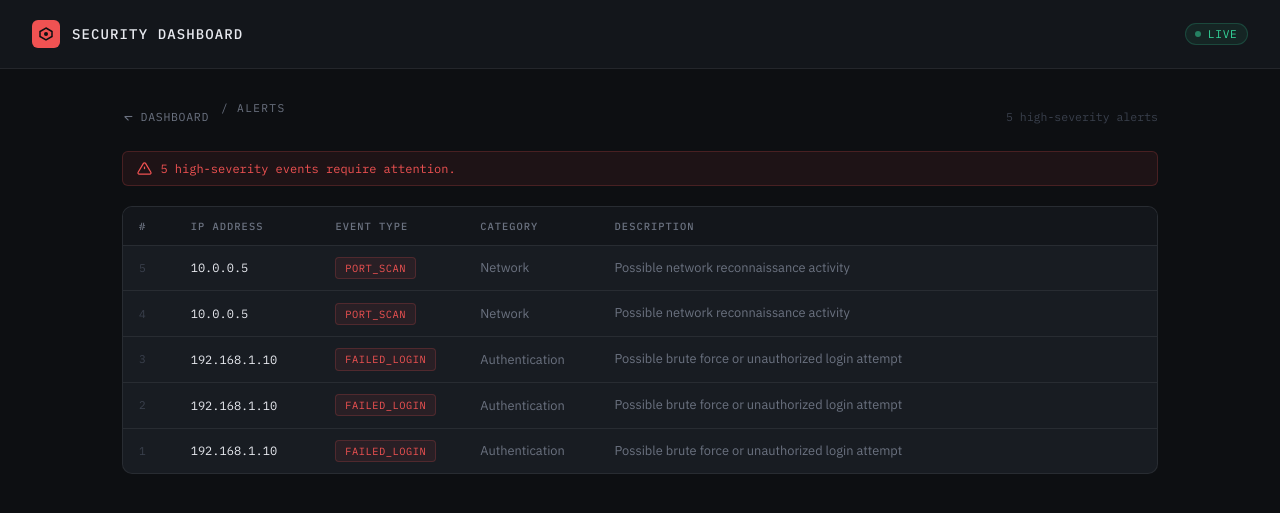
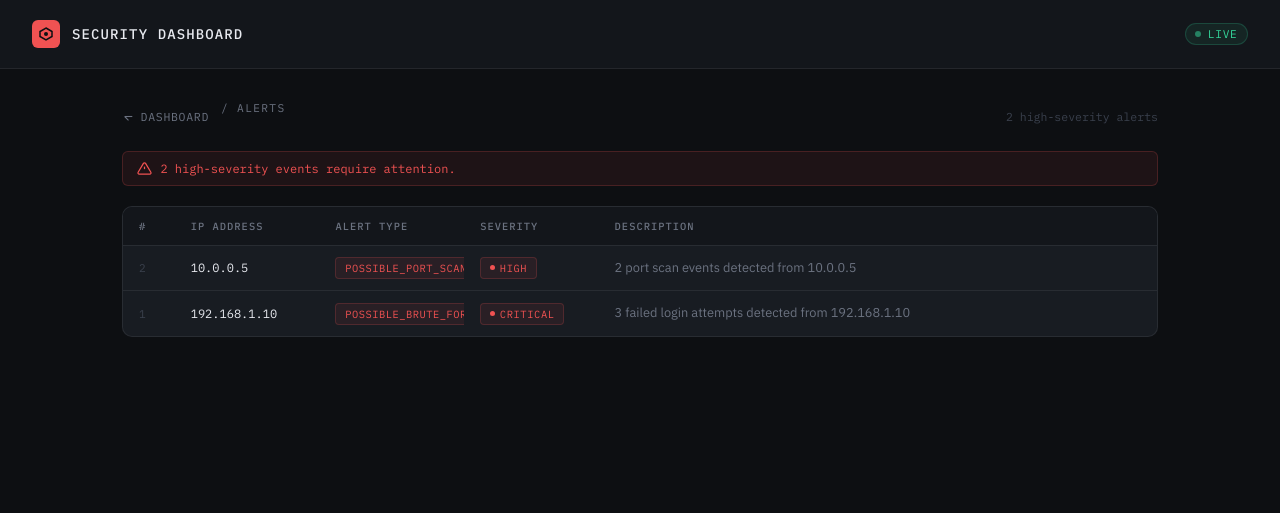
Before and after one commit to AyomideAdeloye/Security-Event-Dashboard, a Flask app: page /alerts in a window 1280 px wide. Shown: the top 513 px of the page. Run offline with Flask 3, Linux system fonts and the light colour scheme; data comes from the database, SQL or seed files in the repository; both versions use the stored data as it was after the commit.

Commit message:
Add rule-based alert detection

```diff
--- a/app.py
+++ b/app.py
@@ -42,6 +42,16 @@ def init_db():
                 description TEXT
             )
         """)
+
+        db.execute("""
+            CREATE TABLE IF NOT EXISTS alerts (
+                id INTEGER PRIMARY KEY AUTOINCREMENT,
+                ip_address TEXT,
+                alert_type TEXT,
+                severity TEXT,
+                description TEXT
+            )
+        """)
         db.commit()
 
 
@@ -76,6 +86,53 @@ def classify_event(line: str):
     else:
         return ip_address, "UNKNOWN",     "Low",    "Uncategorized",  "Unclassified security event"
 
+def generate_alerts():
+    db = get_db()
+
+    # Clear old alerts before rebuilding them
+    db.execute("DELETE FROM alerts")
+
+    # Brute force detection: 3+ failed logins from same IP
+    brute_force_results = db.execute("""
+        SELECT ip_address, COUNT(*) AS attempt_count
+        FROM events
+        WHERE event_type = 'FAILED_LOGIN'
+        GROUP BY ip_address
+        HAVING COUNT(*) >= 3
+    """).fetchall()
+
+    for row in brute_force_results:
+        db.execute("""
+            INSERT INTO alerts (ip_address, alert_type, severity, description)
+            VALUES (?, ?, ?, ?)
+        """, (
+            row["ip_address"],
+            "POSSIBLE_BRUTE_FORCE",
+            "Critical",
+            f"{row['attempt_count']} failed login attempts detected from {row['ip_address']}"
+        ))
+
+    # Port scan detection: 2+ port scan events from same IP
+    port_scan_results = db.execute("""
+        SELECT ip_address, COUNT(*) AS scan_count
+        FROM events
+        WHERE event_type = 'PORT_SCAN'
+        GROUP BY ip_address
+        HAVING COUNT(*) >= 2
+    """).fetchall()
+
+    for row in port_scan_results:
+        db.execute("""
+            INSERT INTO alerts (ip_address, alert_type, severity, description)
+            VALUES (?, ?, ?, ?)
+        """, (
+            row["ip_address"],
+            "POSSIBLE_PORT_SCAN",
+            "High",
+            f"{row['scan_count']} port scan events detected from {row['ip_address']}"
+        ))
+
+    db.commit()
 
 # ---------------------------------------------------------------------------
 # Routes
@@ -135,6 +192,7 @@ def upload_logs():
         inserted += 1
 
     db.commit()
+    generate_alerts()
     return redirect(f"/events?uploaded={inserted}")
 
 
@@ -177,9 +235,10 @@ def alerts():
     offset = (page - 1) * EVENTS_PER_PAGE
     db = get_db()
 
-    total = db.execute("SELECT COUNT(*) FROM events WHERE severity = 'High'").fetchone()[0]
+    total = db.execute("SELECT COUNT(*) FROM alerts").fetchone()[0]
+
     alert_rows = db.execute(
-        "SELECT * FROM events WHERE severity = 'High' ORDER BY id DESC LIMIT ? OFFSET ?",
+        "SELECT * FROM alerts ORDER BY id DESC LIMIT ? OFFSET ?",
         (EVENTS_PER_PAGE, offset),
     ).fetchall()
 
--- a/sample_logs.txt
+++ b/sample_logs.txt
@@ -6,4 +6,3 @@
 172.16.0.3 AUTH_SUCCESS
 192.168.1.20 ERROR
 10.0.0.8 WARNING
-192.168.1.15 FAILED_LOGIN
--- a/static/style.css
+++ b/static/style.css
@@ -632,3 +632,13 @@ td.col-desc {
 
 .view-link-alert { color: var(--red); }
 .view-link-alert:hover { color: var(--text); }
+
+.sev-critical {
+    color: var(--red);
+    background: var(--red-bg);
+    border: 1px solid var(--red-border);
+}
+
+.sev-critical .sev-dot {
+    background: var(--red);
+}
--- a/templates/alerts.html
+++ b/templates/alerts.html
@@ -62,8 +62,8 @@
                 <tr>
                     <th scope="col">#</th>
                     <th scope="col">IP address</th>
-                    <th scope="col">Event type</th>
-                    <th scope="col">Category</th>
+                    <th scope="col">Alert type</th>
+                    <th scope="col">Severity</th>
                     <th scope="col">Description</th>
                 </tr>
             </thead>
@@ -73,8 +73,15 @@
                     <tr>
                         <td class="col-id">{{ row['id'] }}</td>
                         <td class="col-ip">{{ row['ip_address'] }}</td>
-                        <td><span class="type-badge type-badge-alert">{{ row['event_type'] }}</span></td>
-                        <td>{{ row['category'] }}</td>
+                        <td>
+                            <span class="type-badge type-badge-alert">{{ row['alert_type'] }}</span>
+                        </td>
+                        <td>
+                            <span class="sev sev-{{ row['severity'] | lower }}">
+                                <span class="sev-dot"></span>
+                                {{ row['severity'] }}
+                            </span>
+                        </td>
                         <td class="col-desc">{{ row['description'] }}</td>
                     </tr>
                 {% endfor %}
@@ -82,11 +89,8 @@
                 <tr>
                     <td colspan="5">
                         <div class="empty-state">
-                                <div class="empty-icon">
-                                    <svg width="32" height="32" viewBox="0 0 24 24" fill="none" stroke="currentColor" stroke-width="1.2" aria-hidden="true"><path d="M22 11.08V12a10 10 0 11-5.93-9.14"/><polyline points="22 4 12 14.01 9 11.01"/></svg>
-                                </div>
                             <div class="empty-title">No alerts</div>
-                                <div class="empty-sub">No high-severity events have been recorded.</div>
+                            <div class="empty-sub">No detection rules have been triggered.</div>
                         </div>
                     </td>
                 </tr>
```
Also changed, not shown: security_events.db. Lines whose indentation alone changed are shown as unchanged.
